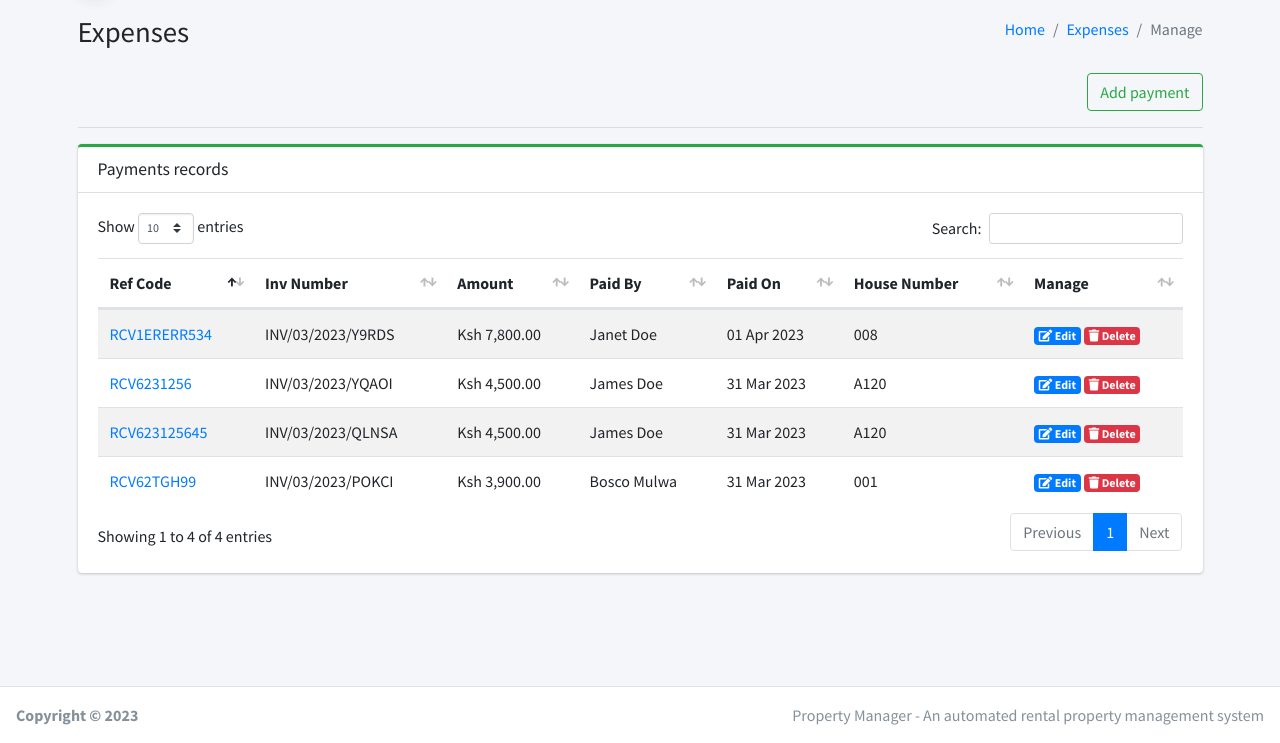
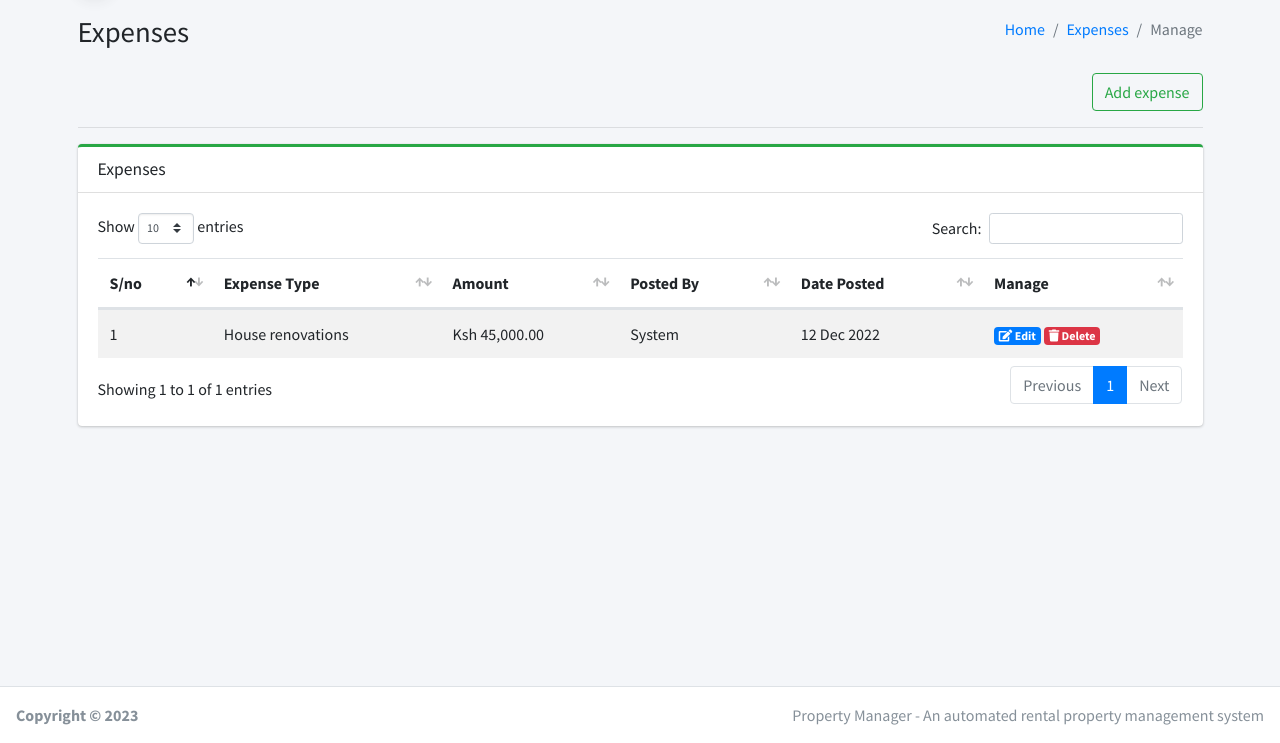
Before and after one commit to MartMbithi/Weekend_Project_X, a PHP site: page /views/expenses in a window 1280 px wide. Shown: the part 57-800 px from the top of the page. Run offline with PHP 8.4, Linux system fonts and the light colour scheme; a user stored in the database is signed in; data comes from the database, SQL or seed files in the repository; some libraries are stand-ins or nearby versions.

Commit message:
Craft Expenses - Implement Fetch Operation

```diff
--- a/helpers/expenses.php
+++ b/helpers/expenses.php
@@ -7,7 +7,7 @@
 
 /* Add Expense  */
 if (isset($_POST['Add_Expense'])) {
-    $expense_user_id = mysqli_real_escape_string($mysqli, $_POST['expense_user_id']);
+    $expense_user_id = mysqli_real_escape_string($mysqli, $_SESSION['user_id']);
     $expense_type = mysqli_real_escape_string($mysqli, $_POST['expense_type']);
     $expense_amount = mysqli_real_escape_string($mysqli, $_POST['expense_amount']);
     $expense_date = mysqli_real_escape_string($mysqli, $_POST['expense_date']);
--- a/views/expenses.php
+++ b/views/expenses.php
@@ -45,7 +45,7 @@ require_once('../partials/head.php');
                 <div class="container">
                     <div class="d-flex flex-row-reverse bd-highlight">
                         <button type="button" data-toggle="modal" data-target="#add_modal" class="btn btn-outline-success">
-                            Add payment
+                            Add expense
                         </button>
                     </div>
                     <hr>
@@ -55,7 +55,7 @@ require_once('../partials/head.php');
                             <div class="modal-content">
                                 <div class="modal-header align-items-center">
                                     <div class="text-center">
-                                        <h6 class="mb-0 text-bold">Register new payment</h6>
+                                        <h6 class="mb-0 text-bold">Register new expense</h6>
                                     </div>
                                     <button type="button" class="close" data-dismiss="modal" aria-label="Close">
                                         <span aria-hidden="true">&times;</span>
@@ -65,72 +65,21 @@ require_once('../partials/head.php');
                                     <form class="needs-validation" method="post" enctype="multipart/form-data" role="form">
                                         <div class="row">
                                             <div class="form-group col-md-12">
-                                                <label for="">Tenant details</label>
-                                                <select type="text" required name="payment_tenant_id" class="form-control select2bs4" id="TenantDetails">
-                                                    <option>Select tenant</option>
-                                                    <?php
-                                                    $tenants_details_sql = mysqli_query(
-                                                        $mysqli,
-                                                        "SELECT * FROM houses h
-                                                        INNER JOIN tenants t ON h.house_id = t.tenant_house_id
-                                                        INNER JOIN properties p ON h.house_property_id = p.property_id"
-                                                    );
-                                                    if (mysqli_num_rows($tenants_details_sql) > 0) {
-                                                        $cnt = 1;
-                                                        while ($tenants = mysqli_fetch_array($tenants_details_sql)) {
-                                                    ?>
-                                                            <option value="<?php echo $tenants['tenant_id']; ?>">Names: <?php echo $tenants['tenant_name']; ?>, ID Number: <?php echo $tenants['tenant_national_id']; ?></option>
-                                                    <?php }
-                                                    } ?>
-                                                </select>
-                                            </div>
-                                            <div class="form-group col-md-12">
-                                                <fieldset class="border border-primary p-2">
-                                                    <legend class="w-auto text-primary font-weight-light">Tenant details</legend>
-                                                    <div class="d-flex justify-content-between">
-                                                        <ul class="list-group list-group-flush">
-                                                            <li class="list-group-item">National ID Number: <span id="IDNumber"></span></li>
-                                                            <li class="list-group-item">Contacts: <span id="TenantContacts"></span></li>
-                                                        </ul>
-                                                        <ul class="list-group list-group-flush">
-                                                            <li class="list-group-item">House Number: <span id="HouseNumber"></span></li>
-                                                            <li class="list-group-item">House Category: <span id="HouseCategory"></span></li>
-                                                            <li class="list-group-item">House Rent: Ksh <span id="HouseRent"></span></li>
-                                                        </ul>
-                                                        <ul class="list-group list-group-flush">
-                                                            <li class="list-group-item">Property Name: <span id="PropertyName"></span> </li>
-                                                            <li class="list-group-item">Property Location: <span id="PropertyLocation"></span></li>
-                                                        </ul>
-                                                    </div>
-                                                </fieldset>
+                                                <label for="">Expense type</label>
+                                                <input type="text" required name="expense_type" class="form-control">
                                             </div>
                                             <div class="form-group col-md-6">
-                                                <label for="">Payment Reference Code</label>
-                                                <input type="text" required name="payment_ref_code" class="form-control">
+                                                <label for="">Expense amount</label>
+                                                <input type="text" required name="expense_amount" class="form-control">
                                             </div>
+
                                             <div class="form-group col-md-6">
-                                                <label for="">Invoice Number</label>
-                                                <input readonly type="text" value="INV/<?php echo date('m') . '/' . date('Y') . '/' . $inv_number; ?>" required name="payment_invoice_number" class="form-control">
-                                            </div>
-                                            <div class="form-group col-md-4">
-                                                <label for="">Payment Amount</label>
-                                                <input type="text" required name="payment_amount" class="form-control">
-                                            </div>
-                                            <div class="form-group col-md-4">
-                                                <label for="">Payment Means</label>
-                                                <select type="text" required name="payment_type" class="form-control select2bs4">
-                                                    <option>Mpesa</option>
-                                                    <option>Bank Deposit</option>
-                                                    <option>Cash</option>
-                                                </select>
-                                            </div>
-                                            <div class="form-group col-md-4">
-                                                <label for="">Date Paid(Ksh)</label>
-                                                <input type="text" required name="payment_date" class="form-control datepicker">
+                                                <label for="">Date</label>
+                                                <input type="text" required name="expense_date" class="form-control datepicker">
                                             </div>
                                         </div>
                                         <div class="text-right">
-                                            <button type="submit" name="Add_Payment" class="btn btn-outline-success">Add</button>
+                                            <button type="submit" name="Add_Expense" class="btn btn-outline-success">Add</button>
                                         </div>
                                     </form>
                                 </div>
@@ -142,51 +91,48 @@ require_once('../partials/head.php');
                         <div class="col-12 col-sm-12 col-md-12">
                             <div class="card card-outline card-success">
                                 <div class="card-header">
-                                    <h5 class="card-title">Payments records</h5>
+                                    <h5 class="card-title">Expenses</h5>
                                 </div>
                                 <div class="card-body">
                                     <table class="table data_table table-striped">
                                         <thead>
                                             <tr>
-                                                <th>Ref Code</th>
-                                                <th>Inv Number</th>
+                                                <th>S/no</th>
+                                                <th>Expense Type</th>
                                                 <th>Amount</th>
-                                                <th>Paid By</th>
-                                                <th>Paid On</th>
-                                                <th>House Number</th>
+                                                <th>Posted By</th>
+                                                <th>Date Posted</th>
                                                 <th>Manage</th>
                                             </tr>
                                         </thead>
                                         <tbody>
                                             <?php
-                                            $payments_sql = mysqli_query(
+                                            $expenses_sql = mysqli_query(
                                                 $mysqli,
-                                                "SELECT * FROM payments p
-                                                INNER JOIN tenants t ON t.tenant_id = p.payment_tenant_id
-                                                INNER JOIN houses h ON h.house_id = t.tenant_house_id
-                                                ORDER BY payment_id ASC"
+                                                "SELECT * FROM expenses e
+                                                INNER JOIN users u ON u.user_id = e.expense_user_id
+                                                ORDER BY expense_id ASC"
                                             );
-                                            if (mysqli_num_rows($payments_sql) > 0) {
-                                                while ($payments = mysqli_fetch_array($payments_sql)) {
+                                            if (mysqli_num_rows($expenses_sql) > 0) {
+                                                $cnt = 1;
+                                                while ($expenses = mysqli_fetch_array($expenses_sql)) {
                                             ?>
                                                     <tr>
                                                         <td>
-                                                            <a href="receipt?view=<?php echo $payments['payment_id']; ?>">
-                                                                <?php echo $payments['payment_ref_code']; ?>
-                                                            </a>
+                                                            <?php echo $cnt; ?>
                                                         </td>
-                                                        <td><?php echo $payments['payment_invoice_number']; ?></td>
-                                                        <td>Ksh <?php echo number_format($payments['payment_amount'], 2); ?></td>
-                                                        <td><?php echo $payments['tenant_name']; ?></td>
-                                                        <td><?php echo date('d M Y', strtotime($payments['payment_date'])); ?></td>
-                                                        <td><?php echo $payments['house_number']; ?></td>
+                                                        <td><?php echo $expenses['expense_type']; ?></td>
+                                                        <td>Ksh <?php echo number_format($expenses['expense_amount'], 2); ?></td>
+                                                        <td><?php echo $expenses['user_names']; ?></td>
+                                                        <td><?php echo date('d M Y', strtotime($expenses['expense_date'])); ?></td>
                                                         <td>
-                                                            <a data-toggle="modal" href="#update_<?php echo $payments['payment_id']; ?>" class="badge badge-primary"><i class="fas fa-edit"></i> Edit</a>
-                                                            <a data-toggle="modal" href="#delete_<?php echo $payments['payment_id']; ?>" class="badge badge-danger"><i class="fas fa-trash"></i> Delete</a>
+                                                            <a data-toggle="modal" href="#update_<?php echo $expenses['expense_id']; ?>" class="badge badge-primary"><i class="fas fa-edit"></i> Edit</a>
+                                                            <a data-toggle="modal" href="#delete_<?php echo $expenses['expense_id']; ?>" class="badge badge-danger"><i class="fas fa-trash"></i> Delete</a>
                                                         </td>
                                                     </tr>
                                             <?php
-                                                    include('../modals/payments.php');
+                                                    $cnt = $cnt + 1;
+                                                    include('../modals/expenses.php');
                                                 }
                                             } ?>
                                         </tbody>
```
Also changed, not shown: modals/expenses.php (added).
